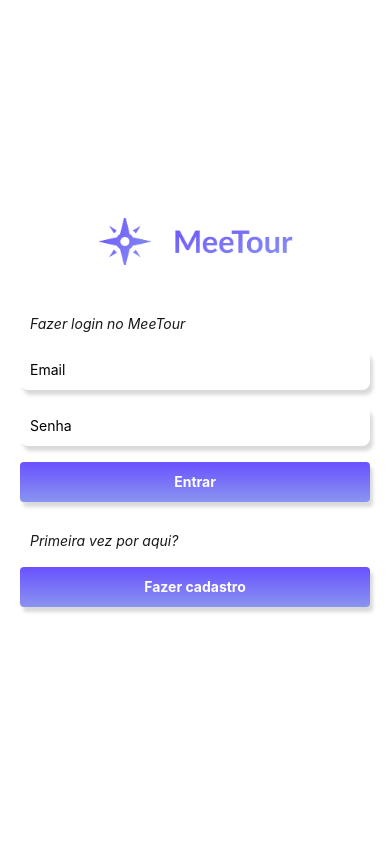
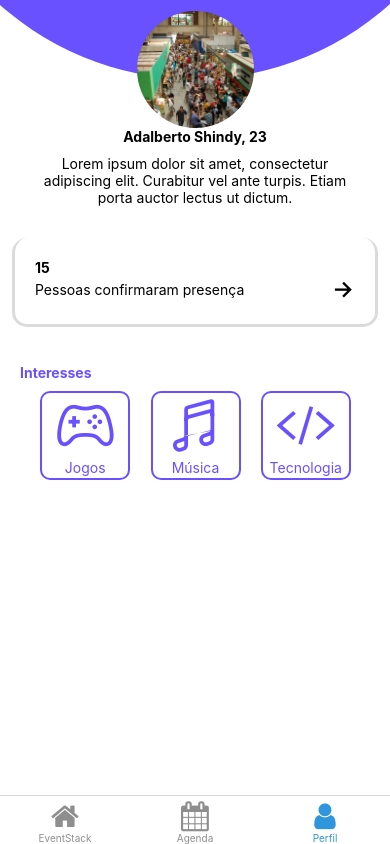
Before and after one commit to sirvaizard/meeTour-mobile, a React Native app: screen /Perfil in a window 390 px wide. Built offline with nearby package versions, Linux system fonts and the light colour scheme; what react-native-responsive-fontsize would draw is missing.

Commit message:
page perfil 80%

```diff
--- a/App.tsx
+++ b/App.tsx
@@ -1,6 +1,5 @@
 import React, { useState } from 'react';
-import { SafeAreaProvider } from 'react-native-safe-area-context';
-import useCachedResources from './hooks/useCachedResources';
+import { SafeAreaProvider, SafeAreaView } from 'react-native-safe-area-context';
 import Navigation from './navigation';
 
 import AppLoading from 'expo-app-loading';
@@ -12,10 +11,10 @@ export default function App() {
   const [appReady, setAppReady] = useState(false);
   const [storedCredentials, setStoredCredentials] = useState('');
 
-  function checkStoredCredentials(){
+  function checkStoredCredentials() {
     AsyncStorage.getItem('meeTourCredentials')
       .then(res => {
-        if(res !== null){
+        if (res !== null) {
           setStoredCredentials(JSON.parse(res));
         }/* else{
           setStoredCredentials("");
@@ -28,7 +27,7 @@ export default function App() {
 
     return (
       <AppLoading
-        startAsync={async () => {console.log('loading')}}
+        startAsync={async () => { console.log('loading') }}
         onFinish={() => setAppReady(true)}
         onError={console.warn}
       />
@@ -38,10 +37,12 @@ export default function App() {
 
     return (
 
-      <CredentialsContext.Provider value={ {storedCredentials, setStoredCredentials} }>
+      <CredentialsContext.Provider value={{ storedCredentials, setStoredCredentials }}>
 
         <SafeAreaProvider>
-          <Navigation />
+          <SafeAreaView style={{ flex: 1 }}>
+            <Navigation />
+          </SafeAreaView>
         </SafeAreaProvider>
 
       </CredentialsContext.Provider>
--- /dev/null
+++ b/components/BtnRectangle.tsx
@@ -0,0 +1,54 @@
+import { StyleSheet, TouchableOpacity} from 'react-native';
+import { Text, View } from '../components/Themed';
+import * as React from 'react';
+import { RFPercentage } from "react-native-responsive-fontsize";
+import {widthPercentageToDP as wp, heightPercentageToDP as hp} from 'react-native-responsive-screen';
+import { Ionicons } from '@expo/vector-icons';
+
+
+const styles = StyleSheet.create({
+    confirmedPeopleBtn: {
+        display: 'flex',
+        margin: 'auto',
+        marginHorizontal: wp('3%'),
+        borderRadius: 15,
+        marginTop: hp('2%'),
+        marginBottom: hp('2%'),
+        paddingVertical: hp('2.5%'),
+        paddingHorizontal: wp('5%'),
+
+        borderColor: '#6868683d',
+        borderBottomWidth: 3,
+        borderLeftWidth: 3,
+        borderRightWidth: 3,
+
+    },
+    confirmedPeopleBtnNumber: {
+        display: 'flex',
+        alignItems: 'center',
+        fontSize: RFPercentage(4),
+        fontWeight: 'bold',
+    },
+    confirmedPeopleBtnTextContainer: {
+        display: 'flex',
+        flexDirection: 'row',
+        justifyContent: 'space-between',
+        alignItems: 'center',
+        fontSize: RFPercentage(2)
+    },
+});
+
+export default function BntRectangle({ route, number, text, callback}: {route: any, number: number, text: string, callback: () => void}) {
+
+    return (
+        <>
+           <TouchableOpacity style={styles.confirmedPeopleBtn} onPress={callback}>
+                <Text style={styles.confirmedPeopleBtnNumber}>{number}</Text>
+                <View style={styles.confirmedPeopleBtnTextContainer} >
+                    <Text>{text}</Text>
+                    <Ionicons name="arrow-forward" size={25} color="black" />
+                </View>
+            </TouchableOpacity>
+        </>
+    )
+}
--- a/components/Header.tsx
+++ b/components/Header.tsx
@@ -7,7 +7,6 @@ import {widthPercentageToDP as wp, heightPercentageToDP as hp} from 'react-nativ
 
 const styles = StyleSheet.create({
     header: {
-        marginTop: hp('4%'),
         marginBottom: hp('2%'),
         flexDirection: 'row',
         justifyContent: 'center',
@@ -20,7 +19,7 @@ const styles = StyleSheet.create({
     },
 });
 
-export default function EventCard() {
+export default function Header() {
 
     return (
         <>
--- a/navigation/index.tsx
+++ b/navigation/index.tsx
@@ -65,7 +65,7 @@ function MainNavStack() {
           ) : (
 
             <MainNav.Navigator>
-              <MainNav.Screen
+              {/* <MainNav.Screen
                 name="Login"
                 component={Login}
                 options={({ navigation }) => ({
@@ -78,7 +78,7 @@ function MainNavStack() {
                 options={({ navigation }) => ({
                   headerShown: false,
                 })}
-              />
+              /> */}
               <MainNav.Screen
                 name="BottomTabNav"
                 component={BottomTabNavigator}
--- a/screens/Event.tsx
+++ b/screens/Event.tsx
@@ -1,12 +1,13 @@
 import * as React from 'react';
 import { StyleSheet, Image, TouchableOpacity, ImageProps, ScrollView } from 'react-native';
-import { Ionicons, Entypo } from '@expo/vector-icons';
+import { Ionicons } from '@expo/vector-icons';
 import { LinearGradient } from 'expo-linear-gradient';
 import { Text, View } from '../components/Themed';
 import { RFPercentage } from "react-native-responsive-fontsize";
-import {widthPercentageToDP as wp, heightPercentageToDP as hp} from 'react-native-responsive-screen';
+import { widthPercentageToDP as wp, heightPercentageToDP as hp } from 'react-native-responsive-screen';
 
 import EventCard from '../components/EventCard';
+import BntRectangle from '../components/BtnRectangle';
 import Header from '../components/Header';
 import pinguins from '../assets/images/pinguins.jpg';
 
@@ -16,7 +17,7 @@ let array: number[] = [1, 2, 3];
 export default function Event({ route, navigation }) {
 
     function handleConfirmedPeopleBtn() {
-        // console.log("Navigate to participants screen");
+        console.warn("Navigate to participants screen");
     }
 
     function handleCancelBtn() {
@@ -39,13 +40,12 @@ export default function Event({ route, navigation }) {
 
             <EventCard event={route.params.event} />
 
-            <TouchableOpacity style={styles.confirmedPeopleBtn} onPress={handleConfirmedPeopleBtn}>
-                <Text style={styles.confirmedPeopleBtnNumber}>{route.params.event.confirmed}</Text>
-                <View style={styles.confirmedPeopleBtnTextContainer} >
-                    <Text>Pessoas confirmaram presença</Text>
-                    <Ionicons name="arrow-forward" size={25} color="black" />
-                </View>
-            </TouchableOpacity>
+            <BntRectangle
+                route={route}
+                number={route.params.event.confirmed}
+                text="Pessoas confirmaram presença"
+                callback={handleConfirmedPeopleBtn}
+            />
 
             <View style={styles.descriptionContainer}>
                 <Text style={styles.descriptionTitle}>Descrição do Evento</Text>
@@ -98,44 +98,6 @@ const styles = StyleSheet.create({
         overflow: 'hidden',
         backgroundColor: '#fff'
     },
-    confirmedPeopleBtn: {
-        display: 'flex',
-        margin: 'auto',
-        marginHorizontal: wp('3%'),
-        borderRadius: 15,
-        marginTop: hp('2%'),
-        marginBottom: hp('2%'),
-        paddingVertical: hp('2.5%'),
-        paddingHorizontal: wp('5%'),
-
-        borderColor: '#6868683d',
-        borderBottomWidth: 3,
-        borderLeftWidth: 3,
-        borderRightWidth: 3,
-
-        // shadowColor: "#000",
-        // shadowOffset: {
-        //     width: 3,
-        //     height: 5,
-        // },
-        // shadowOpacity: 0.15,
-        // shadowRadius: 3.84,
-        // elevation: .75,
-
-    },
-    confirmedPeopleBtnNumber: {
-        display: 'flex',
-        alignItems: 'center',
-        fontSize: RFPercentage(4),
-        fontWeight: 'bold',
-    },
-    confirmedPeopleBtnTextContainer: {
-        display: 'flex',
-        flexDirection: 'row',
-        justifyContent: 'space-between',
-        alignItems: 'center',
-        fontSize: RFPercentage(2)
-    },
     descriptionContainer: {
         display: 'flex',
         marginHorizontal: wp('6%'),
@@ -177,7 +139,7 @@ const styles = StyleSheet.create({
         alignItems: 'center',
         justifyContent: 'flex-end',
     },
-    placeImagesSectionBottomText:{
+    placeImagesSectionBottomText: {
         color: '#6951FF'
     },
     placeImagesContainer: {
--- a/screens/Profile.tsx
+++ b/screens/Profile.tsx
@@ -1,14 +1,63 @@
 import * as React from 'react';
-import { StyleSheet, Image, TouchableOpacity, ImageProps, ScrollView } from 'react-native';
+import { StyleSheet, Image, TouchableOpacity, ScrollView } from 'react-native';
 import { FontAwesome } from '@expo/vector-icons';
+import { RFPercentage } from "react-native-responsive-fontsize";
 import { Text, View } from '../components/Themed';
+import { Ionicons } from "@expo/vector-icons";
 
-export default function Agenda({ route, navigation }: {route: any, navigation: any}) {
+import { widthPercentageToDP as wp, heightPercentageToDP as hp } from 'react-native-responsive-screen';
+import BntRectangle from '../components/BtnRectangle';
+
+import mercadola from '../assets/images/mercadola.jpg'
+
+
+export default function Agenda({ route }: { route: any }) {
+
+    function handleEventsWent() {
+        console.warn("Navigate to participants screen");
+    }
+
     return (
         <ScrollView style={styles.container}>
-            <View style={styles.header}>
-                <Text style={styles.logoTitle}>Perfil</Text>
+
+            <View style={styles.header} />
+
+            <View style={styles.bioContainer}>
+                <Image source={mercadola} style={styles.image} />
+                <Text style={styles.name}>Adalberto Shindy, 23</Text>
+                <Text style={styles.bio}>Lorem ipsum dolor sit amet, consectetur adipiscing elit. Curabitur vel ante turpis. Etiam porta auctor lectus ut dictum.</Text>
             </View>
+
+            <BntRectangle
+                route={route}
+                number={15}
+                text="Pessoas confirmaram presença"
+                callback={handleEventsWent}
+            />
+
+            <View style={styles.interestsContainer}>
+                <Text style={styles.interestsTitle}>Interesses</Text>
+
+                <View style={styles.interestsBtnsContainer}>
+                    <TouchableOpacity style={styles.btnInterest}>
+                        <Ionicons name="game-controller-outline" size={60} color="#6951FF" />
+                        <Text style={styles.btnInterestCaption}>Jogos</Text>
+                    </TouchableOpacity>
+
+                    <TouchableOpacity style={styles.btnInterest}>
+                        <Ionicons name="musical-notes-outline" size={60} color="#6951FF" />
+                        <Text style={styles.btnInterestCaption}>Música</Text>
+                    </TouchableOpacity>
+
+                    <TouchableOpacity style={styles.btnInterest}>
+                        <Ionicons name="code-slash-outline" size={60} color="#6951FF" />
+                        <Text style={styles.btnInterestCaption}>Tecnologia</Text>
+                    </TouchableOpacity>
+
+                </View>
+
+            </View>
+
         </ScrollView>
     )
 }
@@ -20,15 +69,64 @@ const styles = StyleSheet.create({
         backgroundColor: '#fff'
     },
     header: {
-        height: 50,
-        flexDirection: 'row',
-        justifyContent: 'center',
+        display: 'flex',
+        alignContent: 'flex-end',
+
+        marginTop: -hp('60%'),
+        marginLeft: -wp('25%'),
+        height: wp('150%'),
+        width: wp('150%'),
+        backgroundColor: '#6951FF',
+        borderRadius: 300
+
+    },
+    bioContainer: {
+        width: wp('100%'),
         alignItems: 'center',
         marginBottom: 15
     },
-    logoTitle: {
-        fontSize: 26,
+    image: {
+        width: wp('30%'),
+        height: wp('30%'),
+        marginTop: -hp('8%'),
+        margin: 'auto',
+        borderRadius: 100,
+    },
+    name: {
+        fontSize: RFPercentage(3),
+        fontWeight: 'bold'
+    },
+    bio: {
+        paddingHorizontal: wp('7%'),
+        marginTop: 10,
+        textAlign: 'center'
+    },
+    interestsContainer: {
+        width: wp('100%'),
+        padding: wp('5%')
+    },
+    interestsTitle: {
+        fontSize: RFPercentage(2.5),
         color: '#6951FF',
-        fontWeight: 'bold',
+        fontWeight: 'bold'
+    },
+    interestsBtnsContainer: {
+        width: wp('90%'),
+        marginTop: 10,
+        justifyContent: 'space-evenly',
+        flexDirection: 'row',
+    },
+    btnInterest:{
+        alignItems: 'center',
+        textAlign: 'center',
+        width: wp('23%'),
+        paddingBottom: 2,
+        borderRadius: 10,
+        borderColor: '#6951FF',
+        borderWidth: 2
+    },
+    btnInterestCaption:{
+        fontSize: RFPercentage(2),
+        color: '#6951FF',
     }
 });
--- a/screens/SignIn.tsx
+++ b/screens/SignIn.tsx
@@ -8,6 +8,7 @@ import Constants from 'expo-constants';
 import { widthPercentageToDP as wp, heightPercentageToDP as hp } from 'react-native-responsive-screen';
 import Logo from '../components/Logo';
 import api from "../services/api";
+
 
 
 export default function SignIn({ navigation }: { navigation: any }) {
```
